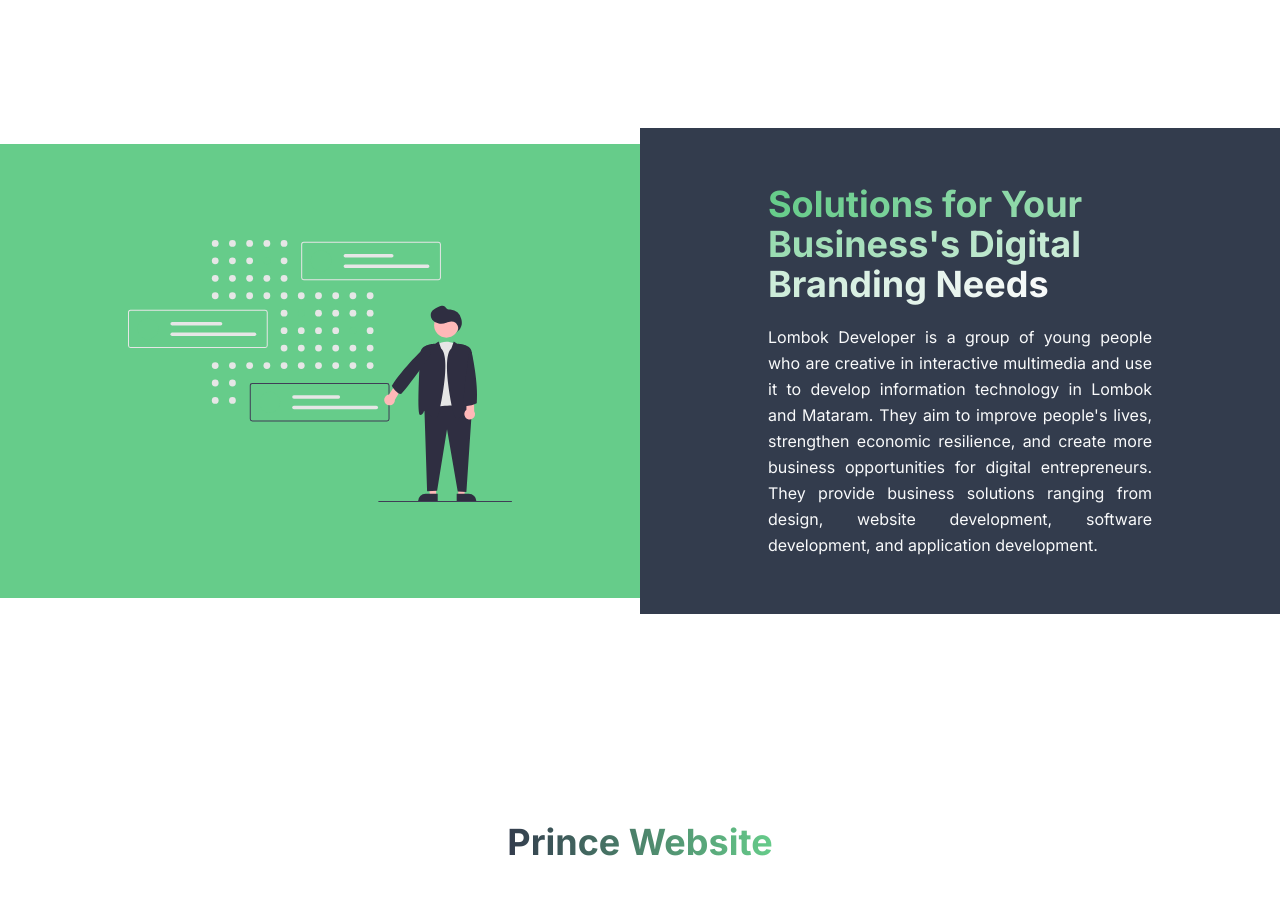
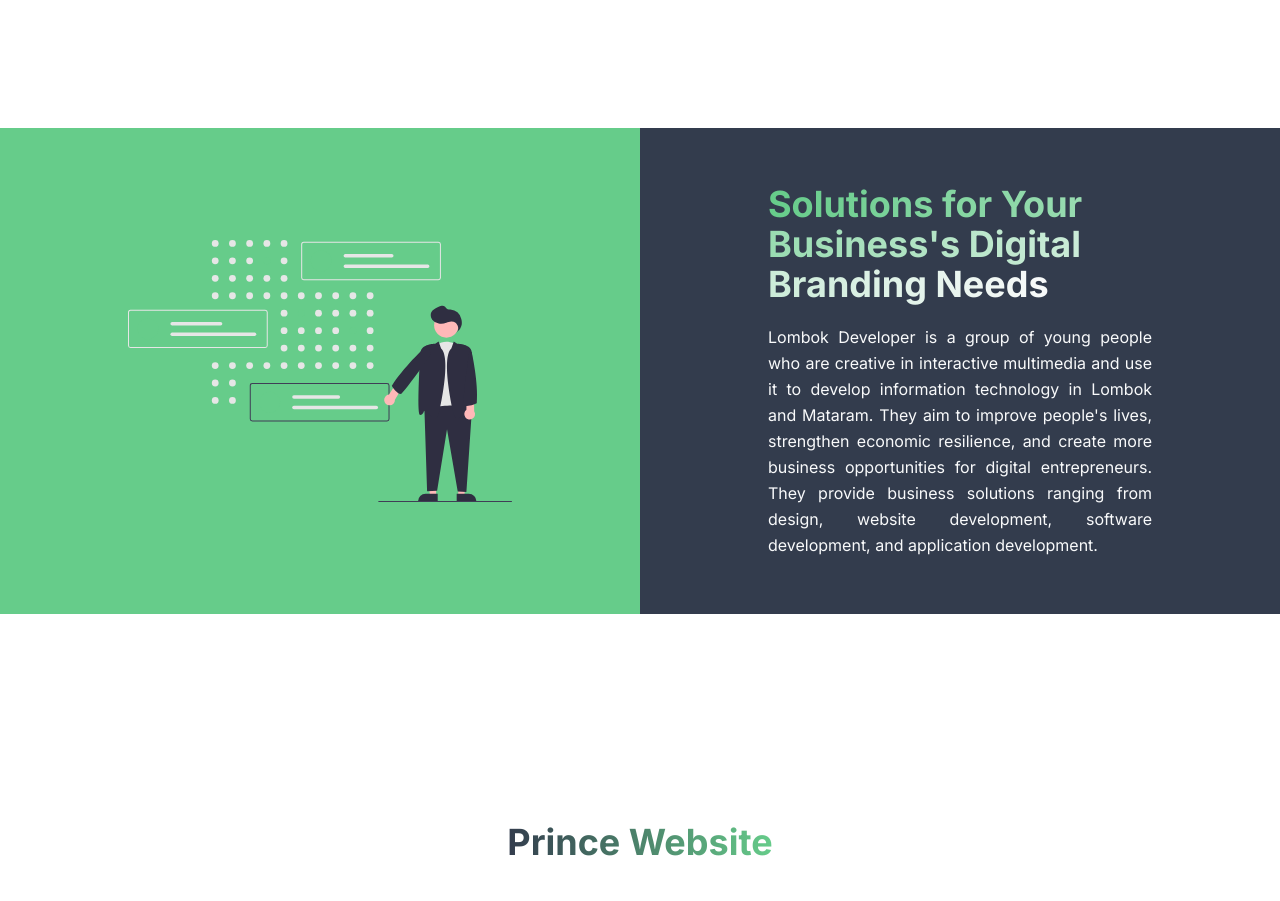
Before and after one commit to izmahaerill/lombok-developer, a SvelteKit app: page / in a window 1280 px wide. Shown: the part 1200-2101 px from the top of the page. Built offline with nearby package versions, Linux system fonts and the light colour scheme.

Commit message:
add more `py` on large screens

```diff
--- a/src/routes/(public)/+page.svelte
+++ b/src/routes/(public)/+page.svelte
@@ -42,7 +42,7 @@
 </section>
 
 <section class="flex flex-col items-center justify-center lg:flex-row">
-  <div class="container bg-primary py-16 md:py-10 lg:py-24">
+  <div class="container bg-primary py-16 md:py-10 lg:py-28">
     <img class="h-fit w-fit" src={businessDecisions} alt="Business Decisions" />
   </div>
   <div class="container bg-neutral py-20 text-neutral-content md:py-28 lg:py-14">
```
